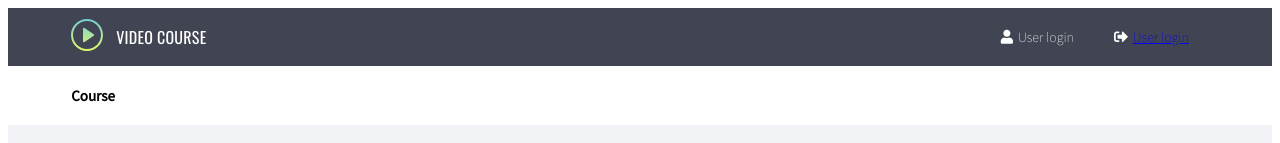
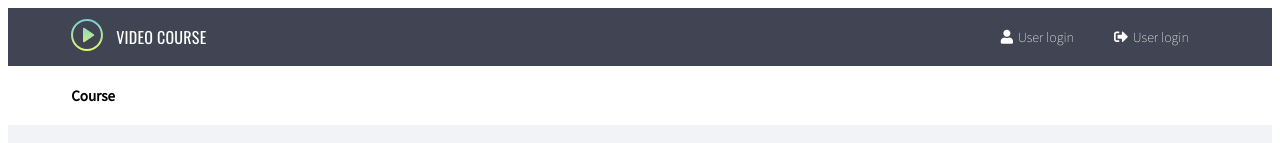
Before and after one commit to Catrieona/Angular_Mentoring, an Angular app in the folder videoCourse/: page /login in a window 1280 px wide. Shown: the top 143 px of the page. Built offline with nearby package versions, Linux system fonts and the light colour scheme.

Commit message:
feat: add changedetection strategy to comonents

```diff
--- a/videoCourse/src/app/components/course-page/course-page-header/course-page-header.component.scss
+++ b/videoCourse/src/app/components/course-page/course-page-header/course-page-header.component.scss
@@ -48,7 +48,7 @@
             font-size: 14px;
             cursor: pointer;
         }
-        .course_page_login a {
+        .course_page_login a, .course_page_logoff a {
             text-decoration: none;
             color: white;
         }
--- a/videoCourse/src/app/components/course-page/course-page-list/course-list-item/course-list-item.component.ts
+++ b/videoCourse/src/app/components/course-page/course-page-list/course-list-item/course-list-item.component.ts
@@ -1,4 +1,4 @@
-import { Component, Output, Input, EventEmitter, OnInit,  DoCheck } from '@angular/core';
+import { Component, Output, Input, EventEmitter, OnInit,  ChangeDetectionStrategy } from '@angular/core';
 import { DataCourseService } from '../../../../core/services/data-course.service';
 import {PageListData} from '../../../../core/models/page-list-data';
 
@@ -6,7 +6,8 @@ import {PageListData} from '../../../../core/models/page-list-data';
 @Component({
   selector: 'app-course-list-item',
   templateUrl: './course-list-item.component.html',
-  styleUrls: ['./course-list-item.component.scss']
+  styleUrls: ['./course-list-item.component.scss'],
+  changeDetection: ChangeDetectionStrategy.OnPush
 })
 export class CourseListItemComponent implements OnInit {
   @Input() courseState: string;
@@ -25,5 +26,6 @@ constructor(private dataCourseService: DataCourseService) { }
 
   public deleteCourseItem(id: number) {
     this.onDeleteCourseItem.emit(id);
+    this.getDataCourse();
   }
 }
--- a/videoCourse/src/app/components/course-page/course-page-list/course-page-list.component.ts
+++ b/videoCourse/src/app/components/course-page/course-page-list/course-page-list.component.ts
@@ -1,10 +1,11 @@
-import { Component, OnInit, Input} from '@angular/core';
+import { Component, ChangeDetectionStrategy} from '@angular/core';
 import { DataCourseService } from "../../../core/services/data-course.service";
 
 @Component({
   selector: 'app-course-page-list',
   templateUrl: './course-page-list.component.html',
-  styleUrls: ['./course-page-list.component.scss']
+  styleUrls: ['./course-page-list.component.scss'],
+  changeDetection: ChangeDetectionStrategy.OnPush
 })
 export class CoursePageListComponent  {
 
--- a/videoCourse/src/app/components/course-page/course-page-search/course-page-search.component.ts
+++ b/videoCourse/src/app/components/course-page/course-page-search/course-page-search.component.ts
@@ -1,9 +1,11 @@
-import { Component, OnInit } from '@angular/core';
+import { Component, ChangeDetectionStrategy } from '@angular/core';
 
 @Component({
   selector: 'app-course-page-search',
   templateUrl: './course-page-search.component.html',
-  styleUrls: ['./course-page-search.component.scss']
+  styleUrls: ['./course-page-search.component.scss'],
+  changeDetection: ChangeDetectionStrategy.OnPush
+
 })
 export class CoursePageSearchComponent {
   public userInutValue: string;
--- a/videoCourse/src/app/components/course-page/course-page.component.ts
+++ b/videoCourse/src/app/components/course-page/course-page.component.ts
@@ -6,5 +6,4 @@ import { Component} from '@angular/core';
   styleUrls: ['./course-page.component.scss']
 })
 export class CoursePageComponent {
-
 }
--- a/videoCourse/src/app/shared/confirmation-del-item/confirmation-del-item.component.ts
+++ b/videoCourse/src/app/shared/confirmation-del-item/confirmation-del-item.component.ts
@@ -1,10 +1,11 @@
-import { Component, Input, } from '@angular/core';
+import { Component, Input, ChangeDetectionStrategy } from '@angular/core';
 import { DataCourseService } from '../../core/services/data-course.service';
 
 @Component({
   selector: 'app-confirmation-del-item',
   templateUrl: './confirmation-del-item.component.html',
-  styleUrls: ['./confirmation-del-item.component.scss']
+  styleUrls: ['./confirmation-del-item.component.scss'],
+  changeDetection: ChangeDetectionStrategy.OnPush
 })
 export class ConfirmationDelItemComponent {
   @Input() itemDelId: number;
--- a/videoCourse/src/app/shared/course-add-new/add-new-course.component.ts
+++ b/videoCourse/src/app/shared/course-add-new/add-new-course.component.ts
@@ -6,5 +6,4 @@ import { Component } from '@angular/core';
   styleUrls: ['./add-new-course.component.scss']
 })
 export class AddNewCourseComponent {
-
 }
--- a/videoCourse/src/app/shared/course-log-in/log-in-page.component.ts
+++ b/videoCourse/src/app/shared/course-log-in/log-in-page.component.ts
@@ -1,10 +1,11 @@
-import { Component, OnInit } from '@angular/core';
+import { Component, ChangeDetectionStrategy } from '@angular/core';
 import { AutorizationService } from '../../core/services/autorization.service';
 
 @Component({
   selector: 'app-log-in-page',
   templateUrl: './log-in-page.component.html',
-  styleUrls: ['./log-in-page.component.scss']
+  styleUrls: ['./log-in-page.component.scss'],
+  changeDetection: ChangeDetectionStrategy.OnPush
 })
 export class LogInPageComponent  {
 
```
